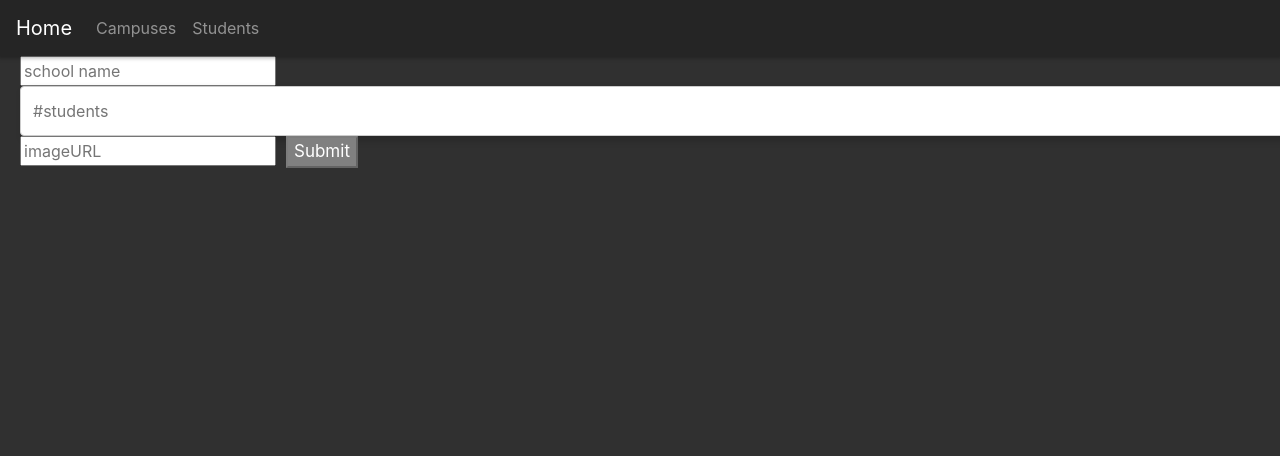
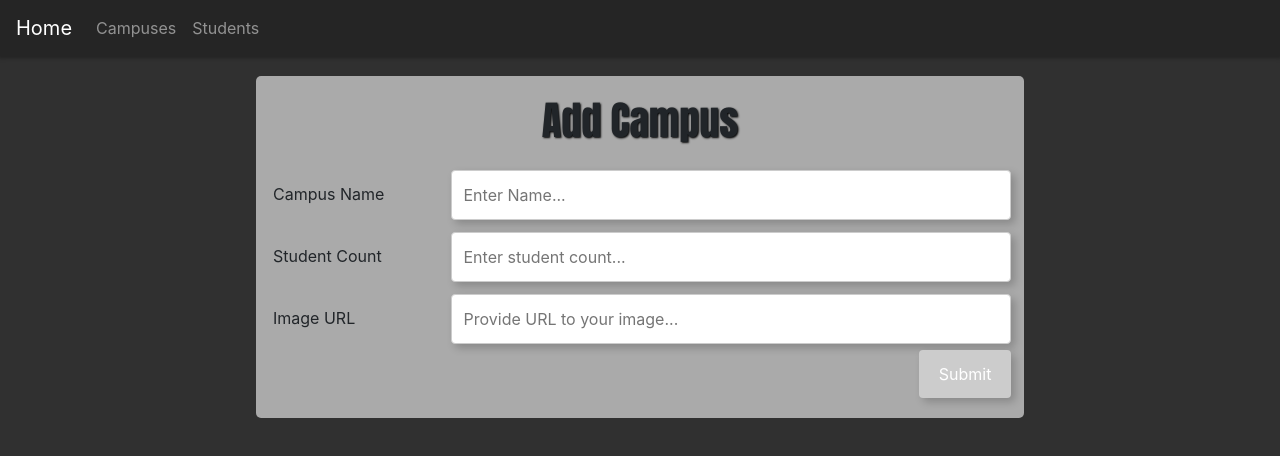
Before and after one commit to abiespinal04/ttp-project1, a React (Create React App) app in the folder FrontEnd/: page /addCampuses in a window 1280 px wide. Shown: the top 456 px of the page. Built offline with nearby package versions, Linux system fonts and the light colour scheme.

Commit message:
finished styling AddCampus, now will style edit

```diff
--- a/FrontEnd/src/CSS/AddStudentScreen.css
+++ b/FrontEnd/src/CSS/AddStudentScreen.css
@@ -19,6 +19,10 @@ textarea {
 label {
   padding: 12px;
   display: inline-block;
+}
+
+h1 {
+  padding-bottom: 20px;
 }
 
 /* Style the submit button */
--- a/FrontEnd/src/screens/AddCampusScreen.js
+++ b/FrontEnd/src/screens/AddCampusScreen.js
@@ -3,6 +3,7 @@ import { Link } from "react-router-dom";
 import { connect } from "react-redux";
 import * as action from "../store/actions";
 import { ADD_STUDENT, ADD_CAMPUS } from "../store/actions/types";
+import "../CSS/AddStudentScreen.css";
 
 class AddCampusScreen extends Component {
   state = {
@@ -29,38 +30,63 @@ class AddCampusScreen extends Component {
   // }
   render() {
     return (
-      //backgroundColor:'grey',height:800
-      <div style={{ marginLeft: 10 }}>
+      <div className="container">
+        <h1>Add Campus</h1>
+        <div className="row">
+          <div className="col-25">
+            <label>Campus Name</label>
+          </div>
+          <div className="col-75">
             <input
-          style={{ marginLeft: 10 }}
-          placeholder="school name"
-          onChange={event => this.setState({ campusName: event.target.value })}
-        />
-        <input
-          input
               type="text"
-          pattern="[0-9]*"
-          style={{ marginLeft: 10 }}
-          placeholder="#students"
+              id="campusName"
+              name="campusName"
+              placeholder="Enter Name..."
               onChange={event =>
-            this.setState({
-              studentCount: event.target.value.replace(/\D/, "")
-            })
+                this.setState({ campusName: event.target.value })
               }
             />
+          </div>
+        </div>
+        <div className="row">
+          <div className="col-25">
+            <label>Student Count</label>
+          </div>
+          <div className="col-75">
             <input
-          style={{ marginLeft: 10 }}
-          placeholder="imageURL"
-          onChange={event => this.setState({ imageURL: event.target.value })}
+              type="text"
+              id="studentCount"
+              name="studentCount"
+              placeholder="Enter student count..."
+              onChange={event =>
+                this.setState({ studentCount: event.target.value })
+              }
             />
-        <Link to="/campusListing">
+          </div>
+        </div>
+        <div className="row">
+          <div className="col-25">
+            <label>Image URL</label>
+          </div>
+          <div className="col-75">
+            <input
+              type="text"
+              id="imgurl"
+              placeholder="Provide URL to your image..."
+              onChange={event =>
+                this.setState({ imageURL: event.target.value })
+              }
+            />
+          </div>
+        </div>
+        <div className="row">
+          <Link
+            lassName="link"
+            to="/campusListing"
+            style={{ float: "right", width: "99%" }}
+          >
             <button
-            style={{
-              marginLeft: 10,
-              fontSize: 17,
-              backgroundColor: "grey",
-              color: "white"
-            }}
+              className="submitButton"
               disabled={
                 this.state.title === "" || this.state.studentCount === ""
                   ? true
@@ -71,6 +97,7 @@ class AddCampusScreen extends Component {
               Submit
             </button>
           </Link>
+        </div>
       </div>
     );
   }
```
Lines whose indentation alone changed are shown as unchanged.
